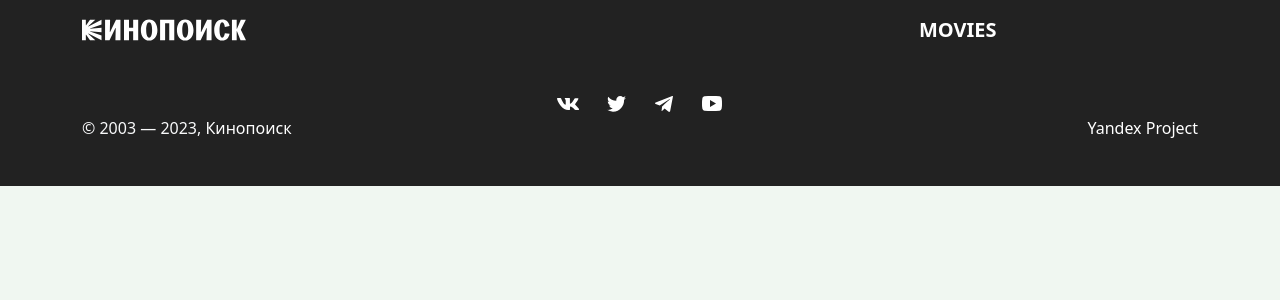
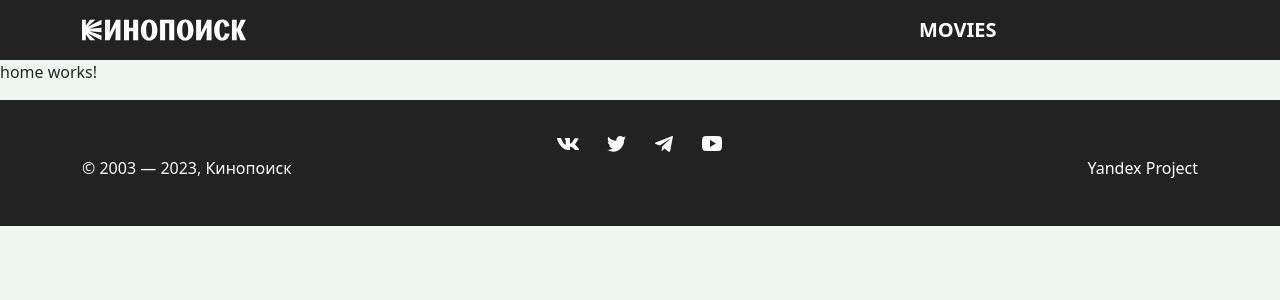
Before and after one commit to maksat-mad/TechOrda-Assignment-10, an Angular app: page / in a window 1280 px wide. Shown: the top 300 px of the page. Built offline with nearby package versions, Linux system fonts and the light colour scheme.

Commit message:
chore: pages created

```diff
--- a/src/app/app-routing.module.ts
+++ b/src/app/app-routing.module.ts
@@ -1,7 +1,22 @@
 import { NgModule } from '@angular/core';
 import { RouterModule, Routes } from '@angular/router';
+import {HomeComponent} from "./pages/home/home.component";
+import {MoviesComponent} from "./pages/movies/movies.component";
+import {NotFoundComponent} from "./pages/not-found/not-found.component";
 
-const routes: Routes = [];
+const routes: Routes = [
+  {
+    path: '',
+    component: HomeComponent
+  },
+  {path: 'movies',
+    component: MoviesComponent
+  },
+  {
+    path: '**',
+    component: NotFoundComponent
+  }
+];
 
 @NgModule({
   imports: [RouterModule.forRoot(routes)],
--- /dev/null
+++ b/src/app/pages/home/home.component.html
@@ -0,0 +1 @@
+<p>home works!</p>
--- /dev/null
+++ b/src/app/pages/movies/movies.component.html
@@ -0,0 +1 @@
+<p>movies works!</p>
--- /dev/null
+++ b/src/app/pages/not-found/not-found.component.html
@@ -0,0 +1 @@
+<p>not-found works!</p>
```
Also changed, not shown: src/app/app.module.ts (+7 -1 lines), src/app/pages/home/home.component.ts (added, +10 -0 lines), src/app/pages/movies/movies.component.ts (added, +10 -0 lines), src/app/pages/not-found/not-found.component.ts (added, +9 -0 lines), src/app/pages/home/home.component.scss (added), src/app/pages/movies/movies.component.scss (added).
